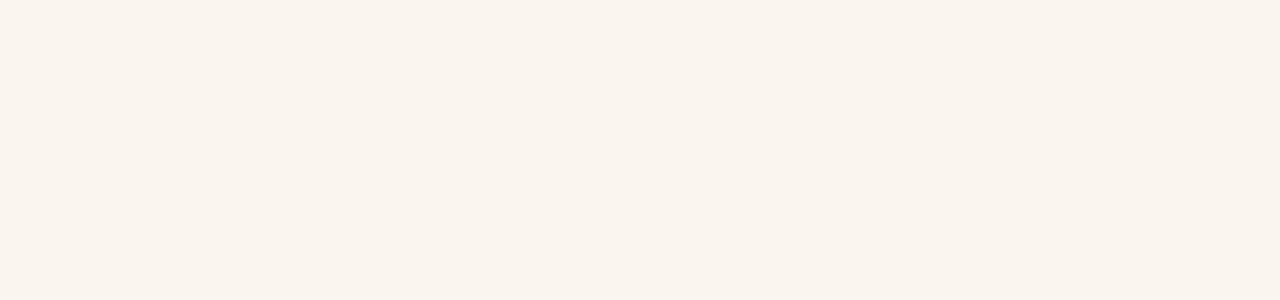
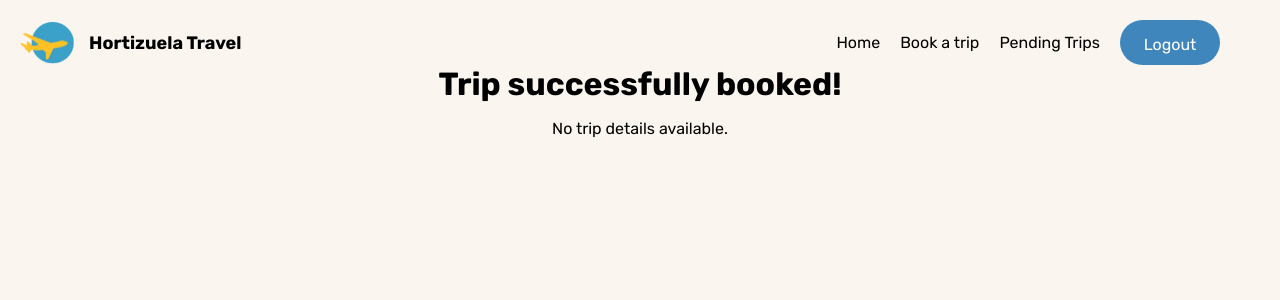
Before and after one commit to jhortizu01/hortizuela-travel, a React (Vite) app: page /tripbooked in a window 1280 px wide. Before the commit this address had no page. Shown: the top 300 px of the page. Built offline with nearby package versions, Linux system fonts and the light colour scheme.

Commit message:
Add book trip success screen

```diff
--- a/src/App.jsx
+++ b/src/App.jsx
@@ -22,6 +22,7 @@ import { PendingTrips } from './components/pendingTrips/pendingTrips';
 import { FindUser } from './components/findUser/findUser';
 import { ViewTrips } from './components/viewTrips/viewTrips';
 import { Landing } from './components/landing/landing';
+import { TripBooked } from './components/tripBooked/tripBooked';
 
 function App() {
   return (
@@ -37,6 +38,7 @@ function App() {
           <Route path='/pendingtrips' element={<PendingTrips />} />
           <Route path='/finduser' element={<FindUser />} />
           <Route path='/trips/:id' element={<ViewTrips />} />
+          <Route path='/tripbooked' element={<TripBooked />} />
         </Routes>
       </main>
     </div>
--- a/src/components/bookTrip/bookTrip.jsx
+++ b/src/components/bookTrip/bookTrip.jsx
@@ -6,7 +6,7 @@ import {
   useGetAllTripsQuery,
 } from '../../api/apiSlice';
 import './bookTrip.css';
-import { Link } from 'react-router-dom';
+import { Link, useNavigate } from 'react-router-dom';
 import { setTravelerTrips } from '../../slices/currentTravelerSlice';
 import { TravelerNavBar } from '../travlerNavBar/travelerNavbar';
 import { FormControl, InputLabel, Menu, MenuItem, Select } from '@mui/material';
@@ -24,7 +24,8 @@ export const BookTrip = () => {
   const [numberOfTravelers, setNumberOfTravelers] = useState('1');
   const [selectedDate, setSelectedDate] = useState(dayjs());
   const [duration, setDuration] = useState('1');
-
+  const [errorSubmitting, setErrorSubmitting] = useState(true)
+  const navigate = useNavigate()
   const {
     data: allTrips,
     error: allTripsError,
@@ -70,8 +71,7 @@ export const BookTrip = () => {
   };
 
   const handleSubmit = () => {
-    console.log('number of trips', allTrips.trips.length + 1);
-    addNewTrip({
+    const newTrip = {
       id: allTrips.trips.length + 1,
       userID: traveler,
       destinationID: parseInt(selectedDestination, 10),
@@ -80,16 +80,17 @@ export const BookTrip = () => {
       duration: parseInt(duration, 10),
       status: 'pending',
       suggestedActivities: [],
-    });
+    };
 
-    console.log('DATE', convertDateFormat(selectedDate));
-    console.log('allTrips', allTrips);
-    console.log('traveler', traveler);
+    addNewTrip(newTrip);
+
     const userTrips = allTrips.trips.filter((trip) => {
       return trip.userID === Number(traveler);
     });
     console.log('userTrips', userTrips);
     dispatch(setTravelerTrips(userTrips));
+
+    !isError ? navigate('/tripbooked', { state: { trip: newTrip, destinations: destinations }}) : setErrorSubmitting(false)
   };
 
   if (isError) {
@@ -179,6 +180,7 @@ export const BookTrip = () => {
         </Select>
       </FormControl>
       <button className="submit" onClick={handleSubmit}>Submit</button>
+      <div hidden={errorSubmitting}>Error submitting request. Try again later.</div>
     </div>
   );
 };
--- /dev/null
+++ b/src/components/tripBooked/tripBooked.css
@@ -0,0 +1,6 @@
+.trip-booked {
+  display: flex;
+  flex-direction: column;
+  align-items: center;
+  justify-content: center;
+}
--- /dev/null
+++ b/src/components/tripBooked/tripBooked.jsx
@@ -0,0 +1,19 @@
+import { useLocation } from "react-router-dom";
+import { TravelerNavBar } from "../travlerNavBar/travelerNavbar"
+import { Card } from "../card/card";
+import './tripBooked.css'
+export const TripBooked = () => {
+  const location = useLocation();
+  const { state } = location;
+  const trip = state?.trip;
+  const destinations = state?.destinations;
+  return (<div className="trip-booked">
+    <TravelerNavBar />
+    <h1>Trip successfully booked!</h1>
+    {trip ? (
+        <Card key={trip.id} trip={trip} destinations={destinations} />
+      ) : (
+        <p>No trip details available.</p>
+      )}
+  </div>)
+}
```
